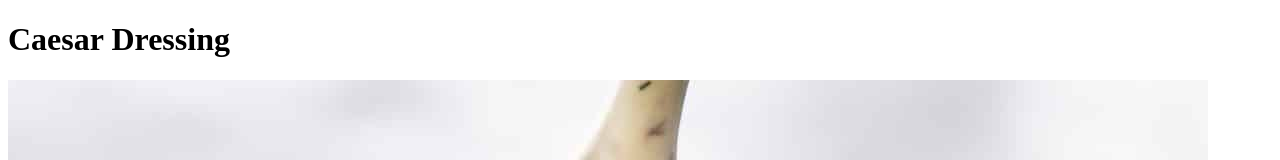
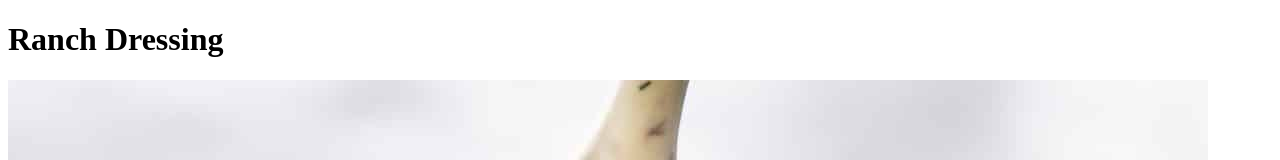
Before and after one commit to Zephraim/odin-recipes, a plain HTML site: page recipes/ranch_dressing.html in a window 1280 px wide. Shown: the top 160 px of the page. Drawn offline with Linux system fonts and the light colour scheme.

Commit message:
Modify heading text

```diff
--- a/recipes/ranch_dressing.html
+++ b/recipes/ranch_dressing.html
@@ -6,7 +6,7 @@
     <title>Document</title>
 </head>
 <body>
-    <h1>Caesar Dressing</h1>
+    <h1>Ranch Dressing</h1>
     <img src="ranch_dressing.jpg" alt="ranch_dressing">
     <h3>Indulge in the creamy goodness of homemade ranch dressing with our easy-to-follow recipe. Made with a blend of tangy buttermilk, fragrant herbs, and a hint of garlic, this classic dressing is the perfect accompaniment to fresh salads, crispy chicken wings, or crunchy vegetable sticks. Whether you're dressing up a salad or adding a dip to your favorite snacks, our ranch dressing recipe promises a burst of flavor in every bite. Whip up a batch in minutes and elevate any dish with the irresistible taste of homemade ranch.</h3>
     <h2>Ingredients:</h2>
```
